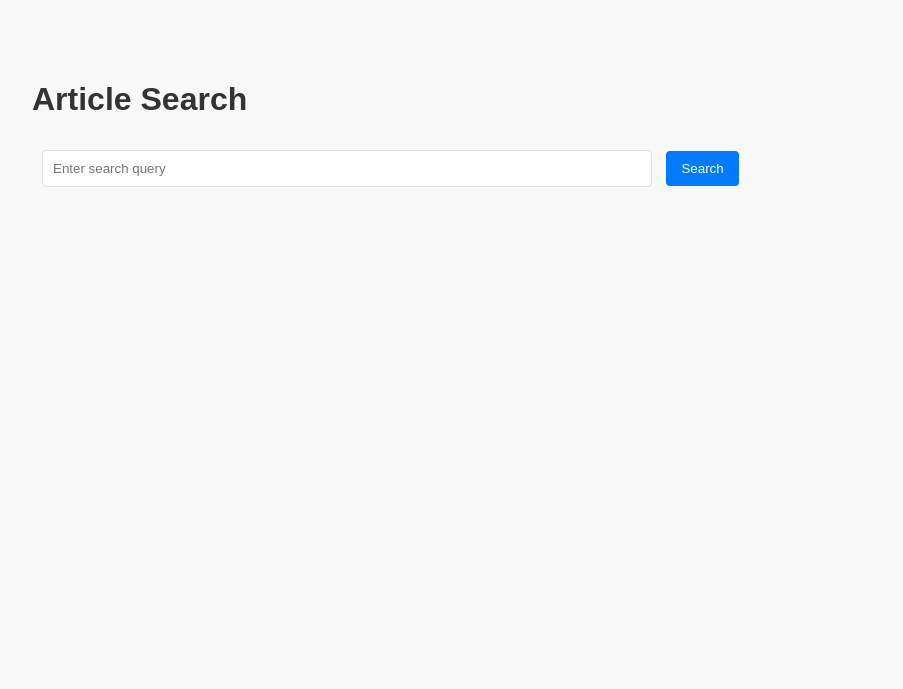
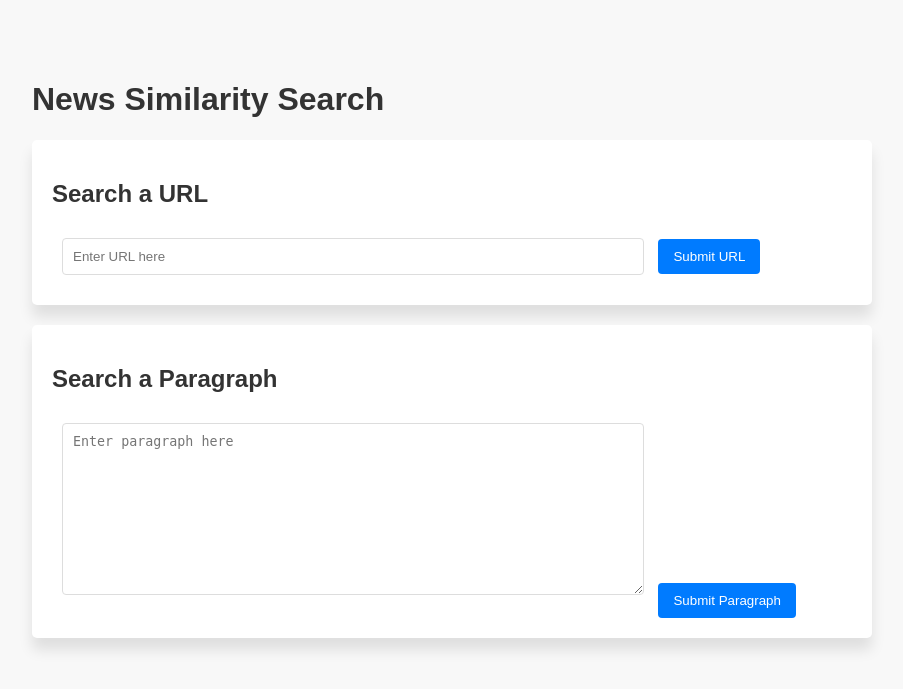
Before and after one commit to K0EKJE/LLM-Based-News-Recommendation, a Flask app: page / in a window 1280 px wide. Shown: the top 689 px of the page, without its empty margins (188-1091 px from the left). Run offline with Flask 3, Linux system fonts and the light colour scheme.

Commit message:
change layout

```diff
--- a/app/templates/index.html
+++ b/app/templates/index.html
@@ -1,19 +1,48 @@
 <!DOCTYPE html>
 <html lang="en">
 <head>
-    <link rel="stylesheet" href="{{ url_for('static', filename='styles.css') }}">
-    <meta charset="UTF-8">
+    <title>News Similarity Search</title>
+    <link rel="stylesheet"  href="{{ url_for('static', filename='styles.css') }}">
     <meta name="viewport" content="width=device-width, initial-scale=1.0">
-    <title>Article Search</title>
-    <link rel="stylesheet" href="{{ url_for('static', filename='styles.css') }}">
+
 </head>
 <body>
     <div class="container">
-        <h1>Article Search</h1>
-        <form action="{{ url_for('search') }}" method="post">
-            <input type="text" name="query" placeholder="Enter search query" required>
-            <button type="submit">Search</button>
-        </form>
+        <h1>News Similarity Search</h1>
+
+        <div class="form-container">
+            <h2>Search a URL</h2>
+            <form action="/search_url" method="post">
+                <input type="text" name="url" placeholder="Enter URL here" required>
+                <button type="submit">Submit URL</button>
+            </form>
+        </div>
+
+        <div class="form-container">
+            <h2>Search a Paragraph</h2>
+            <form action="/search_paragraph" method="post">
+                <textarea name="paragraph" placeholder="Enter paragraph here" maxlength="5000" rows="10" required></textarea>
+                <button type="submit">Submit Paragraph</button>
+            </form>
+        </div>
     </div>
+    <!-- <div id="progressBar"></div>
+    <script>
+        function updateProgress() {
+            var xhr = new XMLHttpRequest();
+            xhr.open('GET', '/progress', true);
+            xhr.onreadystatechange = function() {
+                if (xhr.readyState == 4 && xhr.status == 200) {
+                    var response = JSON.parse(xhr.responseText);
+                    var progressBar = document.getElementById('progressBar');
+                    progressBar.style.width = response.progress + '%';
+                }
+            };
+            xhr.send();
+        }
+
+        // Update progress every second (1000 milliseconds)
+        setInterval(updateProgress, 1000);
+    </script> -->
 </body>
 </html>
```
